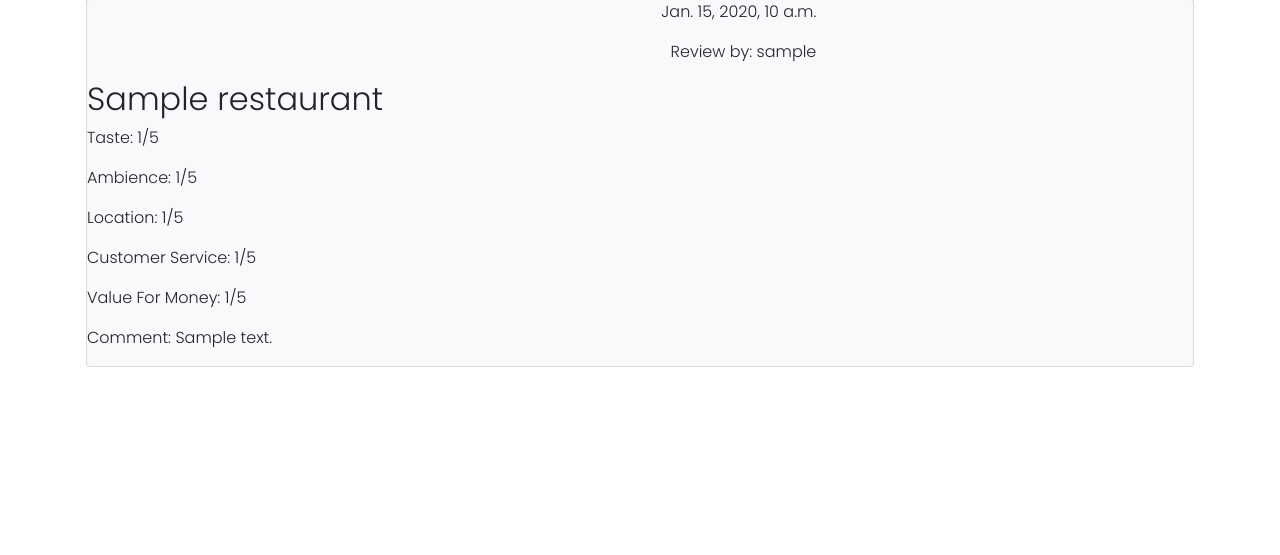
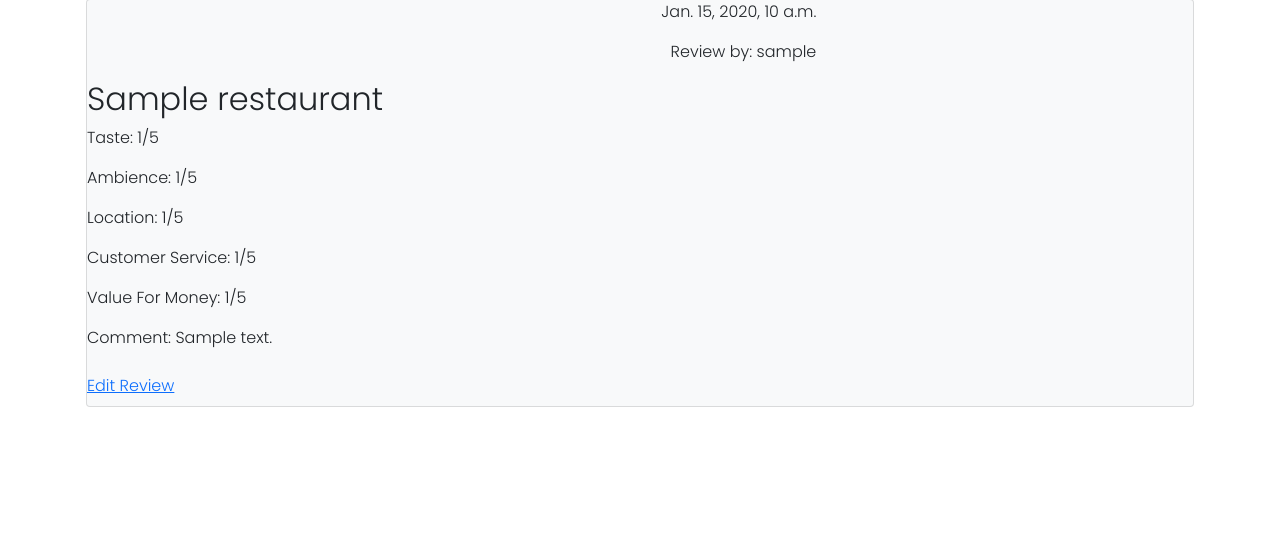
Before and after one commit to SooryaGeorge7/DublinEats, a Django app: page /review/allreviews/1/ in a window 1280 px wide. Shown: the part 113-668 px from the top of the page. Run offline with Django 3.2, Linux system fonts and the light colour scheme; a user stored in the database is signed in; tables that the repository leaves empty hold one stand-in row (values such as "Sample post").

Commit message:
feat:Added edit review functionality

```diff
--- a/restaurants/urls.py
+++ b/restaurants/urls.py
@@ -50,4 +50,5 @@ urlpatterns = [
         name="remove_pin",
     ),
 
+
 ]
--- a/review/templates/review/allreviews.html
+++ b/review/templates/review/allreviews.html
@@ -36,7 +36,16 @@
                                 <p><span>Comment: </span>{{ review.comment_text }}</p>
                             </div>
                         </div>
+                        <div class="row">
+                            <div class="col-lg-4 my-2 d-flex flex-wrap">
+                                {% if user.is_authenticated and user == review.user %}
+                                <a class="site-btn flex-grow-1"
+                                    href="{% url 'edit_review'  review.restaurant.RestaurantId review.id %}">Edit
+                                    Review</a>
+                                {% endif %}
 
+                            </div>
+                        </div>
 
 
                 </div>
--- a/review/urls.py
+++ b/review/urls.py
@@ -8,6 +8,11 @@ urlpatterns = [
         name="review",
     ),
     path(
+        "edit_review/<str:restaurant_id>/<int:review_id>/",
+        views.edit_review,
+        name="edit_review",
+    ),
+    path(
         "allreviews/<str:restaurant_id>/",
         views.allreviews,
         name="allreviews",
--- a/review/views.py
+++ b/review/views.py
@@ -64,3 +64,43 @@ def allreviews(request, restaurant_id):
     }
 
     return render(request, "review/allreviews.html", context)
+
+@login_required()
+def edit_review(request, restaurant_id, review_id):
+
+    # restaurant = Restaurant.objects.get(RestaurantId=restaurant_id)
+    restaurant = get_object_or_404(Restaurant, RestaurantId=restaurant_id)
+
+    review = get_object_or_404(Review, id=review_id)
+    user = request.user
+
+    if review.user != user:
+        messages.error(request, "You are not authorized to edit this review.")
+        return redirect(reverse("allreviews"))
+
+    if request.method == "POST":
+        rating_form = RatingForm(request.POST, instance=review)
+        if rating_form.is_valid():
+            restaurant_rating = rating_form.save(commit=False)
+            restaurant_rating.save()
+            messages.success(
+                request, f"{user.username} your review has been updated"
+            )
+
+            return redirect(reverse("allreviews", kwargs={'restaurant_id': restaurant_id}))
+        else:
+            messages.success(
+                request,
+                "something went wrong.",
+            )
+    else:
+        rating_form = RatingForm(instance=review)
+
+    context = {
+        "rating_form": rating_form,
+        "review":review,
+        "restaurant": restaurant,
+
+    }
+
+    return render(request, "review/review_page.html", context)
```
